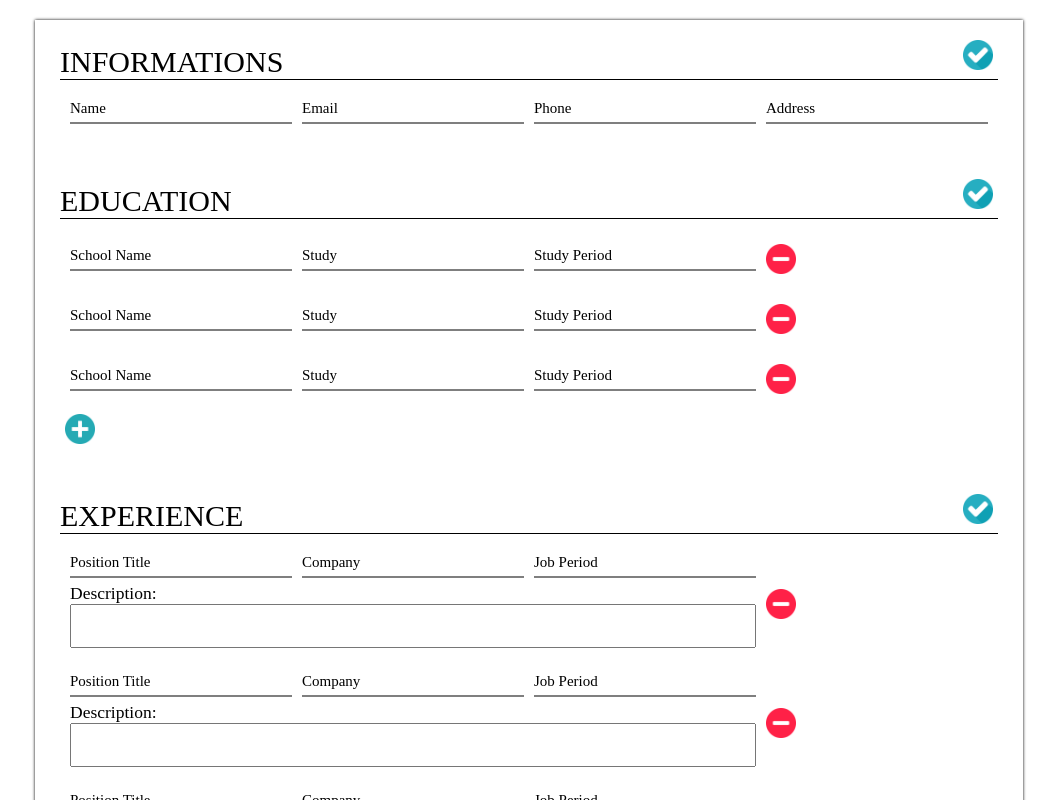
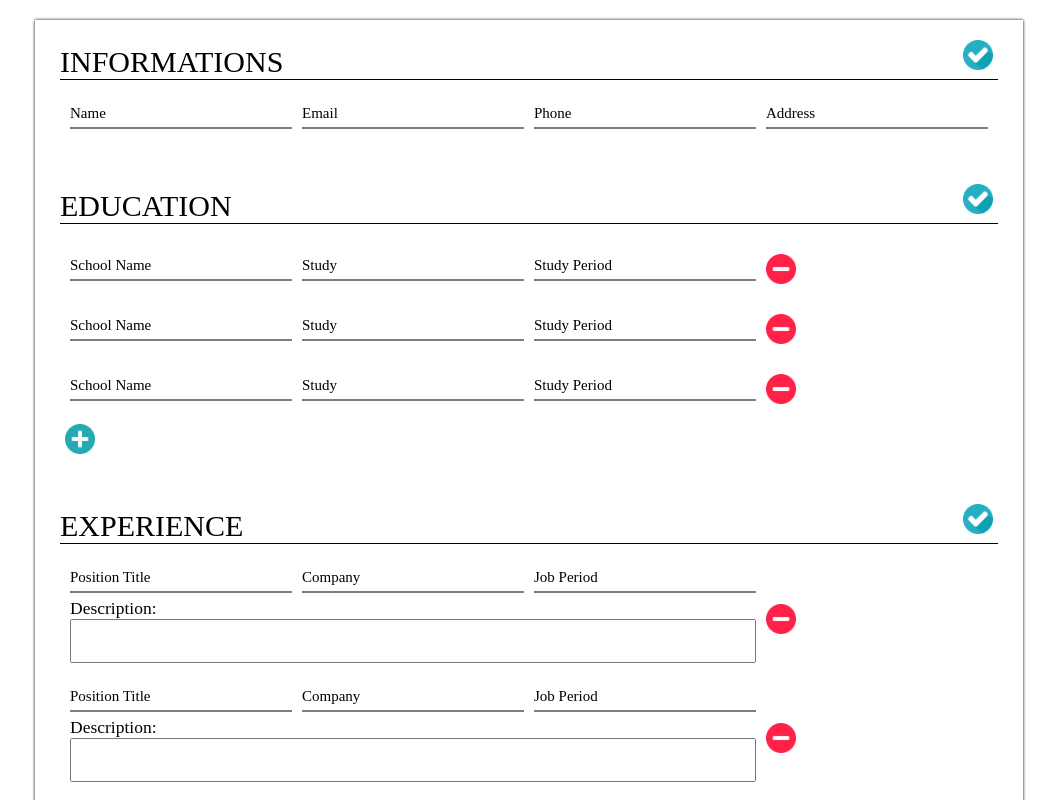
Before and after one commit to NestorNebula/cv-application, a React (Vite) app: page / in a window 1280 px wide. Shown: the top 800 px of the page, without its empty margins (111-1168 px from the left). Built offline with nearby package versions, Linux system fonts and the light colour scheme.

Commit message:
style: change cv min-width and headers margin

```diff
--- a/src/App.css
+++ b/src/App.css
@@ -38,4 +38,5 @@ main {
   box-shadow: 0px 0px 3px black;
   justify-self: center;
   font-size: 1.75rem;
+  min-width: 50vw;
 }
--- a/src/styles/Section.css
+++ b/src/styles/Section.css
@@ -1,7 +1,7 @@
 h2 {
   font-size: 3rem;
   text-transform: uppercase;
-  margin-bottom: 1rem;
+  margin-bottom: 1.5rem;
   border-bottom: 1px solid black;
 }
 
```
